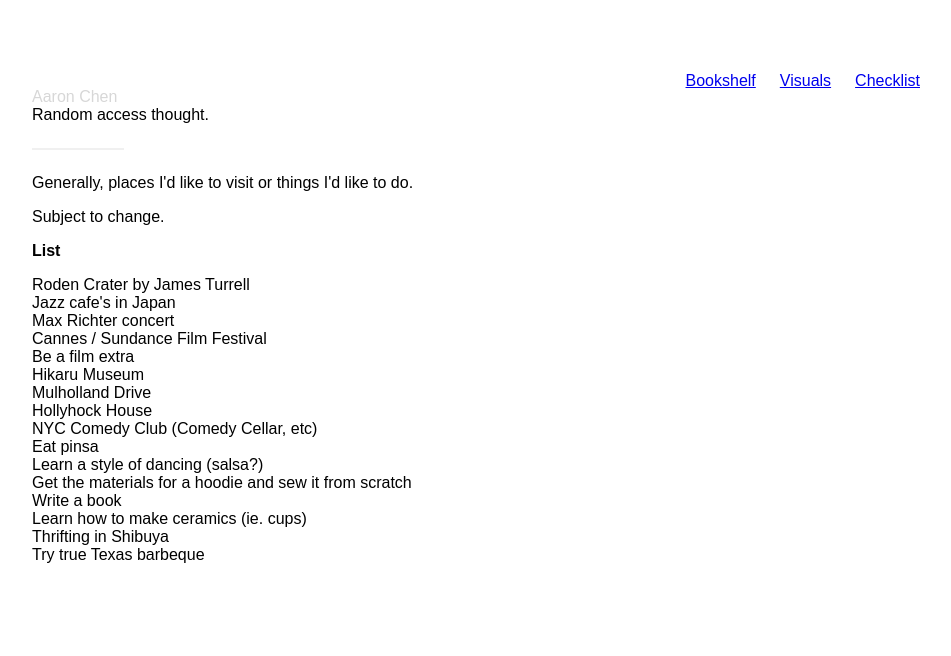
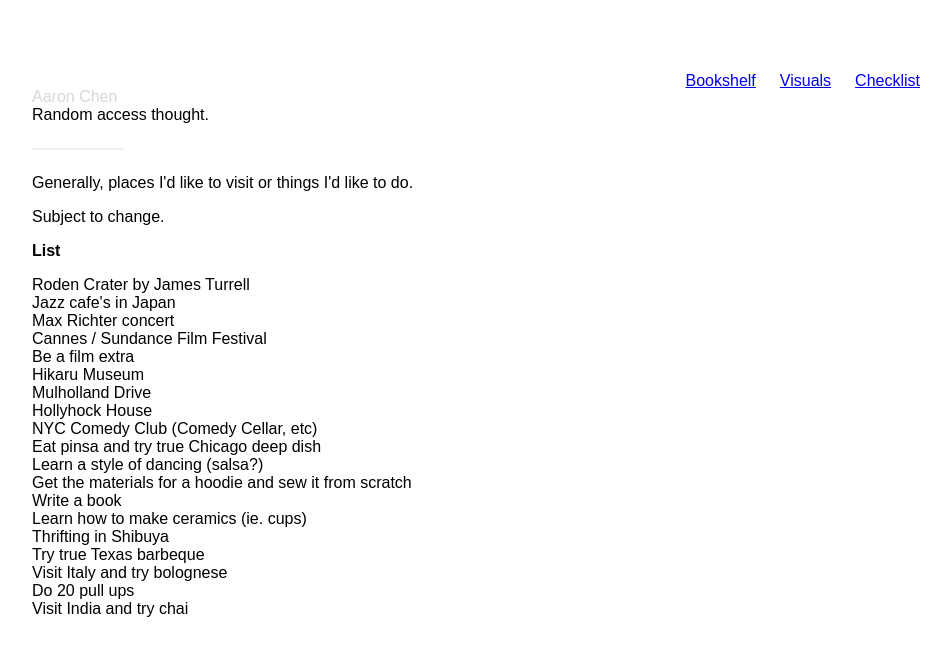
Before and after one commit to Kempo/website, a Gatsby site: page /checklist in a window 1280 px wide. Shown: the whole page, without its empty margins (158-1109 px from the left). Built offline with nearby package versions, Linux system fonts and the light colour scheme; Gatsby itself is replaced by a stand-in of ours; a web font is replaced by a local one.

Commit message:
updates for life

```diff
--- a/src/pages/bookshelf.js
+++ b/src/pages/bookshelf.js
@@ -58,6 +58,8 @@ function Books() {
         <li><a href="https://www.goodreads.com/book/show/28921.The_Remains_of_the_Day"><b>The Remains of the Day (Kazuo Ishiguro)</b></a></li>
         <li><a href="https://www.goodreads.com/book/show/967775.How_to_Read_the_Bible">How to read the Bible (James Kugel)</a></li>
         <li><a href="https://www.goodreads.com/book/show/10379147-lee-kuan-yew">Lee Kuan Yew: Hard Truths To Keep Singapore Going</a></li>
+        <li><a href="https://simonsarris.substack.com/p/familiarity-and-belonging">Familiarity and Belonging (Simon Sarris)</a></li>
+        <li><a href="https://simonsarris.substack.com/p/where-to-live">Where to Live (Simon Sarris)</a></li>
       </ul>
       <p><strong>Artists</strong></p>
       <p>People I admire. </p>
--- a/src/pages/checklist.js
+++ b/src/pages/checklist.js
@@ -19,13 +19,16 @@ export default function Checklist() {
         <li>Mulholland Drive</li>
         <li>Hollyhock House</li>
         <li>NYC Comedy Club (Comedy Cellar, etc)</li>
-        <li>Eat pinsa</li>
+        <li>Eat pinsa and try true Chicago deep dish</li>
         <li>Learn a style of dancing (salsa?)</li>
         <li>Get the materials for a hoodie and sew it from scratch</li>
         <li>Write a book</li>
         <li>Learn how to make ceramics (ie. cups)</li>
         <li>Thrifting in Shibuya</li>
         <li>Try true Texas barbeque</li>
+        <li>Visit Italy and try bolognese</li>
+        <li>Do 20 pull ups</li>
+        <li>Visit India and try chai</li>
       </ul>
     </Layout>
   )
```
